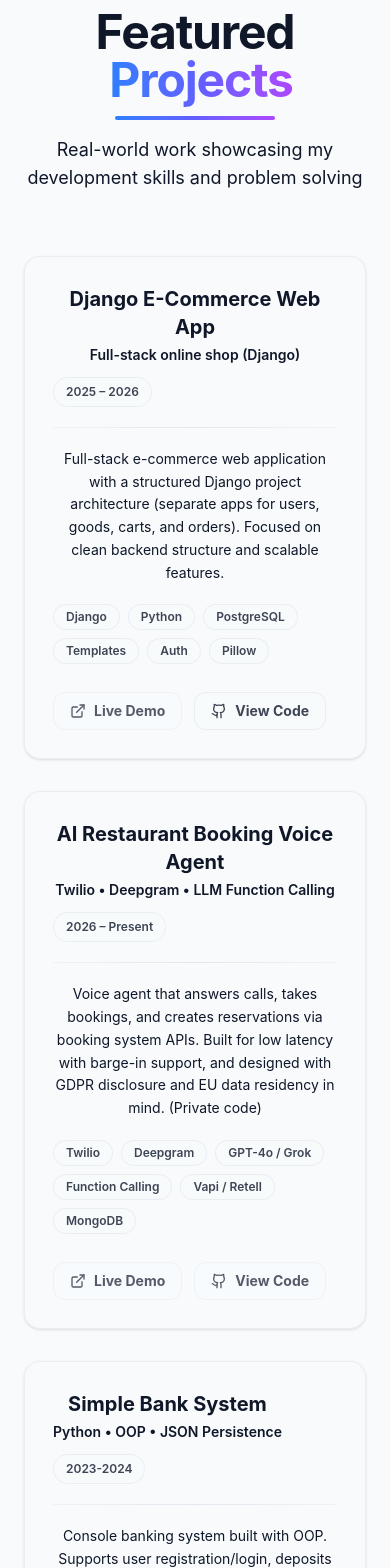
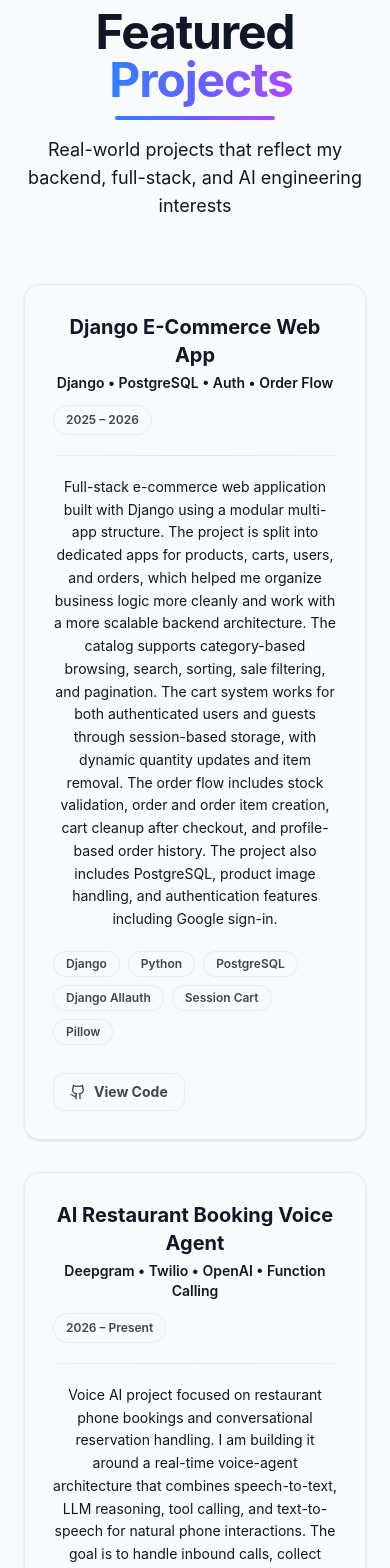
Before and after one commit to bohdankukuruza/portfolio, a React (Vite) app: page / in a window 390 px wide. Shown: the part 7280-8848 px from the top of the page. Built offline with nearby package versions, Linux system fonts and the light colour scheme.

Commit message:
Refactor HeroSection and ProjectsSection components: update tech stack, enhance project descriptions, and improve layout consistency

```diff
--- a/src/components/HeroSection.jsx
+++ b/src/components/HeroSection.jsx
@@ -136,7 +136,7 @@ export const HeroSection = () => {
                 isHovered ? "opacity-100 translate-x-0" : "opacity-0 -translate-x-4"
               }`}
             >
-              {["React", "Django", "TypeScript"].map((t, idx) => (
+              {["React", "Django", "Tailwind CSS"].map((t, idx) => (
                 <div
                   key={t}
                   className="rounded-lg border border-border/60 bg-background/55 px-3 py-1.5 shadow-lg backdrop-blur-md"
--- a/src/components/ProjectsSection.jsx
+++ b/src/components/ProjectsSection.jsx
@@ -1,48 +1,52 @@
 // src/components/ProjectsSection.jsx
 import { useState } from "react";
-import { ExternalLink, Github, Sparkles } from "lucide-react";
+import { Github, Sparkles } from "lucide-react";
 
 const projects = [
   {
     id: "django-shop",
     title: "Django E-Commerce Web App",
     period: "2025 – 2026",
-    subtitle: "Full-stack online shop (Django)",
+    subtitle: "Django • PostgreSQL • Auth • Order Flow",
     description:
-      "Full-stack e-commerce web application with a structured Django project architecture (separate apps for users, goods, carts, and orders). Focused on clean backend structure and scalable features.",
-    tech: ["Django", "Python", "PostgreSQL", "Templates", "Auth", "Pillow"],
-    liveUrl: "", // если задеплоишь — вставишь сюда
+      "Full-stack e-commerce web application built with Django using a modular multi-app structure. The project is split into dedicated apps for products, carts, users, and orders, which helped me organize business logic more cleanly and work with a more scalable backend architecture. The catalog supports category-based browsing, search, sorting, sale filtering, and pagination. The cart system works for both authenticated users and guests through session-based storage, with dynamic quantity updates and item removal. The order flow includes stock validation, order and order item creation, cart cleanup after checkout, and profile-based order history. The project also includes PostgreSQL, product image handling, and authentication features including Google sign-in.",
+    tech: [
+      "Django",
+      "Python",
+      "PostgreSQL",
+      "Django Allauth",
+      "Session Cart",
+      "Pillow",
+    ],
     githubUrl: "https://github.com/bohdankukuruza/Web-App",
-    images: [], // можно добавить потом
+    images: [],
   },
   {
     id: "ai-voice-agent",
     title: "AI Restaurant Booking Voice Agent",
     period: "2026 – Present",
-    subtitle: "Twilio • Deepgram • LLM Function Calling",
+    subtitle: "Deepgram • Twilio • OpenAI • Function Calling",
     description:
-      "Voice agent that answers calls, takes bookings, and creates reservations via booking system APIs. Built for low latency with barge-in support, and designed with GDPR disclosure and EU data residency in mind. (Private code)",
+      "Voice AI project focused on restaurant phone bookings and conversational reservation handling. I am building it around a real-time voice-agent architecture that combines speech-to-text, LLM reasoning, tool calling, and text-to-speech for natural phone interactions. The goal is to handle inbound calls, collect booking details, confirm reservation information, and support low-latency conversations with interruption handling. The system is being adapted specifically for restaurant workflows rather than generic support use cases, with a focus on reservation logic, structured data capture, and production-oriented call flow design.",
     tech: [
       "Twilio",
       "Deepgram",
-      "GPT-4o / Grok",
+      "OpenAI",
       "Function Calling",
-      "Vapi / Retell",
-      "MongoDB",
+      "Voice AI",
+      "Restaurant Booking",
     ],
-    liveUrl: "", // если будет демо/лендинг — вставишь
-    githubUrl: "", // приватный — оставляем пустым
+    githubUrl: "",
     images: [],
   },
   {
     id: "simple-bank-system",
     title: "Simple Bank System",
-    period: "2023-2024",
+    period: "2023 – 2024",
     subtitle: "Python • OOP • JSON Persistence",
     description:
-      "Console banking system built with OOP. Supports user registration/login, deposits and withdrawals with balance validation, password updates, and an interest calculator. Data is persisted to a local JSON file.",
+      "Console-based banking application developed in Python with an object-oriented structure. The system supports account registration and login, deposits, withdrawals, password changes, and interest calculation, while persisting user data in JSON. Although it is a smaller project, it gave me strong hands-on practice with class design, state management, file-based persistence, validation, and building clear logic in terminal applications.",
     tech: ["Python", "OOP", "JSON", "CLI"],
-    liveUrl: "",
     githubUrl: "https://github.com/bohdankukuruza/simple-bank-system",
     images: [],
   },
@@ -51,27 +55,22 @@ const projects = [
 function ProjectCard({ project }) {
   const [isHovered, setIsHovered] = useState(false);
 
-  const disabled = !!project.comingSoon;
-
   return (
     <div
-      className={`group relative rounded-2xl border backdrop-blur-sm p-7 shadow-sm transition-all duration-500
-      bg-background/25 border-border/60 hover:border-primary/30 hover:shadow-xl hover:shadow-black/20
-      ${disabled ? "opacity-80" : "hover:-translate-y-2"}`}
+      className="group relative rounded-2xl border border-border/60 bg-background/25 p-7 shadow-sm backdrop-blur-sm transition-all duration-500 hover:-translate-y-2 hover:border-primary/30 hover:shadow-xl hover:shadow-black/20"
       onMouseEnter={() => setIsHovered(true)}
       onMouseLeave={() => setIsHovered(false)}
     >
-      {/* Top gradient line */}
-      <div className="absolute top-0 left-7 right-7 h-px bg-gradient-to-r from-transparent via-primary/40 to-transparent opacity-0 transition-opacity duration-500 group-hover:opacity-100" />
+      <div className="absolute left-7 right-7 top-0 h-px bg-gradient-to-r from-transparent via-primary/40 to-transparent opacity-0 transition-opacity duration-500 group-hover:opacity-100" />
 
-      {/* Gradient glow effect */}
       <div
-        className={`pointer-events-none absolute inset-0 rounded-2xl transition-opacity duration-500
-        bg-gradient-to-br from-violet-500/0 via-indigo-500/0 to-purple-500/0
-        ${isHovered && !disabled ? "opacity-100 from-violet-500/10 via-indigo-500/5 to-purple-500/10" : "opacity-0"}`}
+        className={`pointer-events-none absolute inset-0 rounded-2xl transition-opacity duration-500 bg-gradient-to-br from-violet-500/0 via-indigo-500/0 to-purple-500/0 ${
+          isHovered
+            ? "opacity-100 from-violet-500/10 via-indigo-500/5 to-purple-500/10"
+            : "opacity-0"
+        }`}
       />
 
-      {/* Header */}
       <div className="relative">
         <div className="flex flex-wrap items-start justify-between gap-3">
           <div className="space-y-1">
@@ -88,15 +87,12 @@ function ProjectCard({ project }) {
           </span>
         </div>
 
-        {/* Divider */}
         <div className="my-5 h-px bg-gradient-to-r from-border/40 via-border to-border/40" />
 
-        {/* Description */}
         <p className="text-sm leading-relaxed text-muted-foreground">
           {project.description}
         </p>
 
-        {/* Tech Stack */}
         <div className="mt-5 flex flex-wrap gap-2">
           {project.tech.map((t) => (
             <span
@@ -109,43 +105,13 @@ function ProjectCard({ project }) {
           ))}
         </div>
 
-        {/* Actions */}
         <div className="mt-7 flex flex-wrap gap-3">
-          {/* Live Demo */}
-          {project.liveUrl ? (
-            <a
-              href={project.liveUrl}
-              target="_blank"
-              rel="noopener noreferrer"
-              className="group/btn relative inline-flex items-center gap-2 overflow-hidden rounded-xl
-              border border-violet-500/25 bg-gradient-to-r from-violet-500/15 to-purple-500/15
-              px-4 py-2 text-sm font-bold text-violet-700 dark:text-violet-200
-              shadow-sm transition-all duration-300 hover:border-violet-500/40 hover:shadow-lg hover:shadow-violet-500/10 hover:-translate-y-0.5"
-            >
-              <span className="pointer-events-none absolute inset-0 -translate-x-full bg-gradient-to-r from-transparent via-white/15 to-transparent transition-transform duration-700 group-hover/btn:translate-x-full" />
-              <ExternalLink className="relative h-4 w-4" />
-              <span className="relative">Live Demo</span>
-            </a>
-          ) : (
-            <button
-              disabled
-              className="inline-flex items-center gap-2 rounded-xl border border-border/60 bg-background/20 px-4 py-2 text-sm font-bold text-muted-foreground opacity-70"
-              title="Live demo not available yet"
-            >
-              <ExternalLink className="h-4 w-4" />
-              Live Demo
-            </button>
-          )}
-
-          {/* Code */}
           {project.githubUrl ? (
             <a
               href={project.githubUrl}
               target="_blank"
               rel="noopener noreferrer"
-              className="group/btn relative inline-flex items-center gap-2 overflow-hidden rounded-xl
-              border border-border/60 bg-background/30 px-4 py-2 text-sm font-bold text-foreground/80
-              transition-all duration-300 hover:bg-background/45 hover:-translate-y-0.5"
+              className="group/btn relative inline-flex items-center gap-2 overflow-hidden rounded-xl border border-border/60 bg-background/30 px-4 py-2 text-sm font-bold text-foreground/80 transition-all duration-300 hover:bg-background/45 hover:-translate-y-0.5"
             >
               <span className="pointer-events-none absolute inset-0 -translate-x-full bg-gradient-to-r from-transparent via-white/12 to-transparent transition-transform duration-700 group-hover/btn:translate-x-full" />
               <Github className="relative h-4 w-4" />
@@ -155,21 +121,17 @@ function ProjectCard({ project }) {
             <button
               disabled
               className="inline-flex items-center gap-2 rounded-xl border border-border/60 bg-background/20 px-4 py-2 text-sm font-bold text-muted-foreground opacity-70"
-              title="Private / not available"
+              title="Repository not public yet"
             >
               <Github className="h-4 w-4" />
-              View Code
+              Private / In Progress
             </button>
           )}
 
-          {/* Screenshots placeholder like his structure */}
           {project.images?.length > 0 && (
             <button
               type="button"
-              className="group/btn relative inline-flex items-center gap-2.5 overflow-hidden rounded-xl
-              border border-purple-200 bg-gradient-to-r from-purple-50 via-indigo-50/80 to-purple-50
-              px-4 py-2 text-sm font-bold text-purple-700 shadow-sm transition-all duration-300
-              hover:border-purple-300 hover:shadow-lg hover:shadow-purple-200/50 hover:scale-105"
+              className="group/btn relative inline-flex items-center gap-2.5 overflow-hidden rounded-xl border border-purple-200 bg-gradient-to-r from-purple-50 via-indigo-50/80 to-purple-50 px-4 py-2 text-sm font-bold text-purple-700 shadow-sm transition-all duration-300 hover:border-purple-300 hover:shadow-lg hover:shadow-purple-200/50 hover:scale-105"
             >
               <span className="pointer-events-none absolute inset-0 -translate-x-full bg-gradient-to-r from-transparent via-white/25 to-transparent transition-transform duration-700 group-hover/btn:translate-x-full" />
               <Sparkles className="relative h-4 w-4" />
@@ -181,7 +143,6 @@ function ProjectCard({ project }) {
         </div>
       </div>
 
-      {/* Bottom corner decoration */}
       <div className="pointer-events-none absolute bottom-0 right-0 h-24 w-24 overflow-hidden rounded-br-2xl">
         <div className="absolute -bottom-12 -right-12 h-24 w-24 rounded-full bg-primary/0 opacity-0 transition-all duration-500 group-hover:opacity-100 group-hover:bg-primary/10" />
       </div>
@@ -191,12 +152,11 @@ function ProjectCard({ project }) {
 
 export const ProjectsSection = () => {
   return (
-    <section id="projects" className="relative py-20 sm:py-28 px-4 overflow-hidden">
+    <section id="projects" className="relative overflow-hidden px-4 py-20 sm:py-28">
       <div className="relative mx-auto max-w-7xl px-2 sm:px-6 lg:px-8">
-        {/* Header (как у Nazarii) */}
         <div className="mb-16 space-y-4 text-center animate-fadeInUp">
           <div className="inline-flex flex-col items-center">
-            <h2 className="text-5xl font-bold tracking-tight text-foreground sm:text-6xl mb-3">
+            <h2 className="mb-3 text-5xl font-bold tracking-tight text-foreground sm:text-6xl">
               Featured{" "}
               <span className="ml-3 bg-gradient-to-r from-blue-500 via-indigo-500 to-purple-500 bg-clip-text text-transparent">
                 Projects
@@ -206,18 +166,16 @@ export const ProjectsSection = () => {
           </div>
 
           <p className="mx-auto max-w-2xl text-lg text-muted-foreground animate-fadeInUp delay-200">
-            Real-world work showcasing my development skills and problem solving
+            Real-world projects that reflect my backend, full-stack, and AI engineering interests
           </p>
         </div>
 
-        {/* Grid */}
         <div className="grid gap-8 md:grid-cols-2 lg:grid-cols-3">
           {projects.map((p) => (
             <ProjectCard key={p.id} project={p} />
           ))}
         </div>
 
-        {/* Bottom dots */}
         <div className="mt-16 flex justify-center gap-2 animate-fadeIn delay-600">
           <div className="h-1.5 w-1.5 rounded-full bg-primary/80 animate-pulse" />
           <div
@@ -231,7 +189,6 @@ export const ProjectsSection = () => {
         </div>
       </div>
 
-      {/* animations (same names you already use) */}
       <style>{`
         @keyframes fadeInUp {
           from { opacity: 0; transform: translateY(20px); }
```
